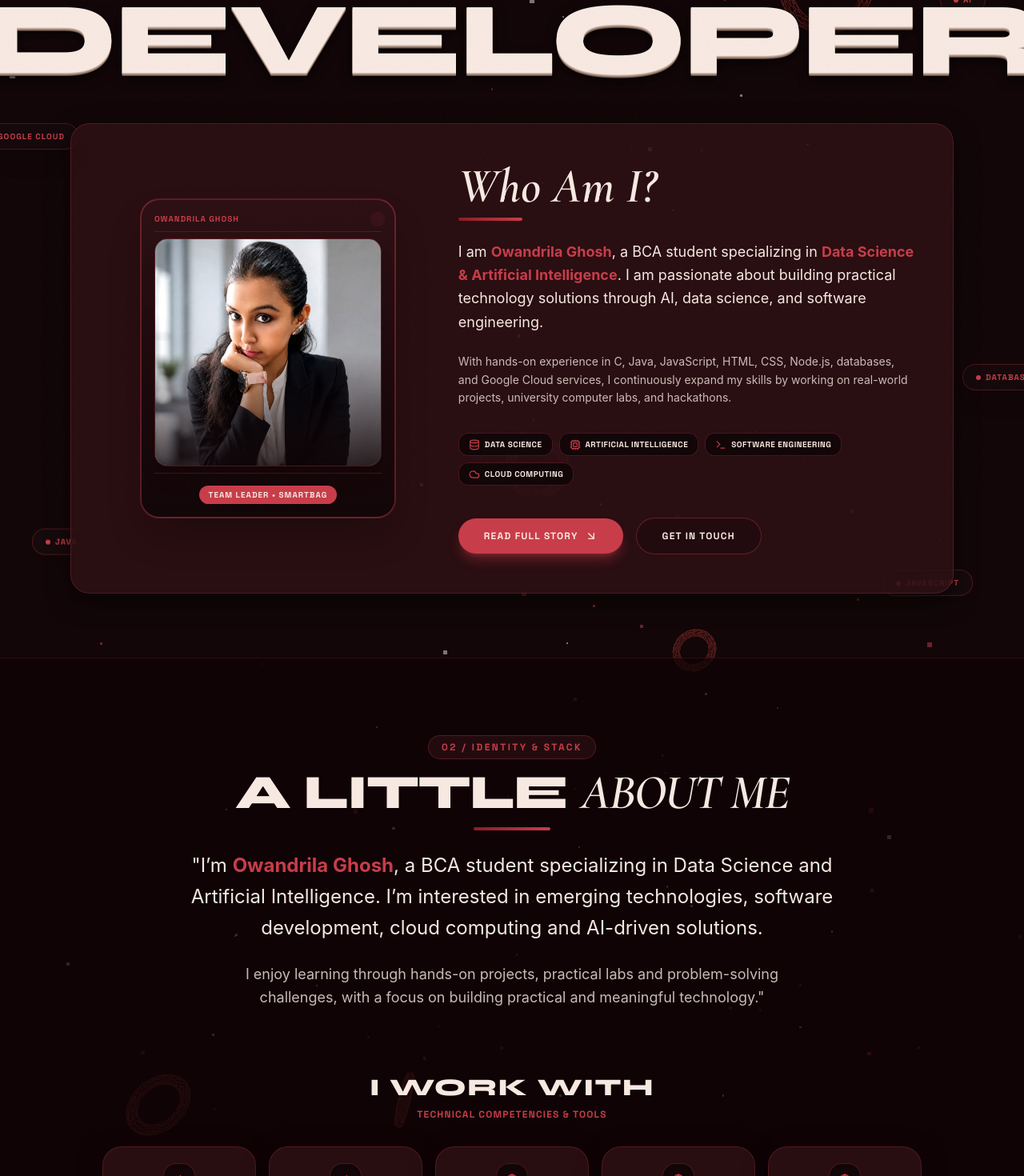
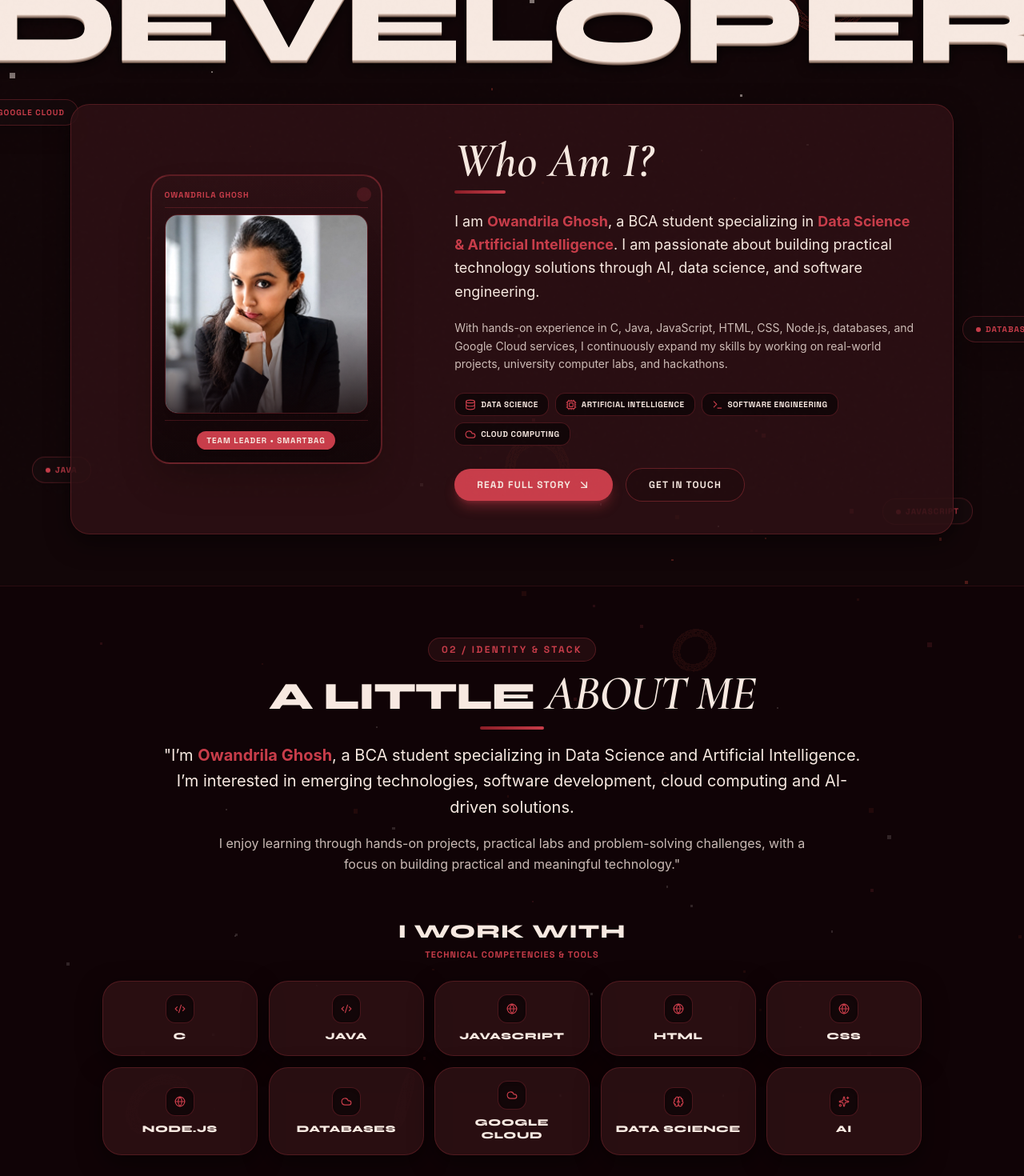
Before and after one commit to owandrila-codes/owandrila-ghosh, a React (Vite) app: page / in a window 1280 px wide. Shown: the part 180-1650 px from the top of the page at 80% size. Built offline with nearby package versions, Linux system fonts and the light colour scheme.

Commit message:
Optimize vertical spacing and section padding across all 5 main sections

```diff
--- a/src/components/About.tsx
+++ b/src/components/About.tsx
@@ -16,26 +16,26 @@ export default function About() {
   ];
 
   return (
-    <section id="about" className="py-24 relative z-10 border-t border-[rgba(200,61,74,0.15)] bg-[#100406]/70 overflow-hidden">
-      <div className="max-w-6xl mx-auto px-6 space-y-16">
+    <section id="about" className="py-16 relative z-10 border-t border-[rgba(200,61,74,0.15)] bg-[#100406]/70 overflow-hidden">
+      <div className="max-w-6xl mx-auto px-6 space-y-12">
 
         {/* Biography Block */}
-        <div className="max-w-4xl mx-auto text-center space-y-6">
+        <div className="max-w-4xl mx-auto text-center space-y-4">
           <motion.div
             initial={{ opacity: 0, y: 20 }}
             whileInView={{ opacity: 1, y: 0 }}
             viewport={{ once: true }}
-            className="space-y-3"
+            className="space-y-2.5"
           >
             <span className="font-grotesk text-xs font-bold tracking-[0.2em] text-[#c83d4a] uppercase bg-[#220b0e] px-4 py-1.5 rounded-full border border-[rgba(200,61,74,0.3)] inline-block">
               02 / IDENTITY &amp; STACK
             </span>
 
-            <h2 className="font-display font-black text-4xl sm:text-6xl text-[#f7e9e1] uppercase tracking-tight">
+            <h2 className="font-display font-black text-3xl sm:text-5xl text-[#f7e9e1] uppercase tracking-tight">
               A LITTLE <span className="font-serif-title italic text-[#c83d4a]">ABOUT ME</span>
             </h2>
 
-            <div className="w-24 h-1 bg-gradient-to-r from-[#8b1e27] to-[#c83d4a] mx-auto rounded-full" />
+            <div className="w-20 h-1 bg-gradient-to-r from-[#8b1e27] to-[#c83d4a] mx-auto rounded-full" />
           </motion.div>
 
           <motion.p
@@ -43,7 +43,7 @@ export default function About() {
             whileInView={{ opacity: 1, y: 0 }}
             viewport={{ once: true }}
             transition={{ duration: 0.6, delay: 0.2 }}
-            className="text-lg sm:text-2xl text-[#f7e9e1] leading-relaxed font-body"
+            className="text-base sm:text-xl text-[#f7e9e1] leading-relaxed font-body"
           >
             "I’m <strong className="text-[#c83d4a]">Owandrila Ghosh</strong>, a BCA student specializing in Data Science and Artificial Intelligence. I’m interested in emerging technologies, software development, cloud computing and AI-driven solutions.
           </motion.p>
@@ -53,39 +53,39 @@ export default function About() {
             whileInView={{ opacity: 1, y: 0 }}
             viewport={{ once: true }}
             transition={{ duration: 0.6, delay: 0.3 }}
-            className="text-base sm:text-lg text-[#f7e9e1]/80 leading-relaxed font-body max-w-3xl mx-auto"
+            className="text-xs sm:text-base text-[#f7e9e1]/80 leading-relaxed font-body max-w-3xl mx-auto"
           >
             I enjoy learning through hands-on projects, practical labs and problem-solving challenges, with a focus on building practical and meaningful technology."
           </motion.p>
         </div>
 
         {/* 3D Floating Skill Field Block */}
-        <div className="space-y-8 pt-4">
-          <div className="text-center space-y-2">
-            <h3 className="font-display font-black text-2xl sm:text-3xl text-[#f7e9e1] uppercase tracking-wider">
+        <div className="space-y-6 pt-2">
+          <div className="text-center space-y-1">
+            <h3 className="font-display font-black text-xl sm:text-2xl text-[#f7e9e1] uppercase tracking-wider">
               I WORK WITH
             </h3>
-            <p className="text-xs font-grotesk font-bold text-[#c83d4a] uppercase tracking-widest">
+            <p className="text-[11px] font-grotesk font-bold text-[#c83d4a] uppercase tracking-widest">
               TECHNICAL COMPETENCIES &amp; TOOLS
             </p>
           </div>
 
           {/* 3D Skill Grid / Floating Orbit Field */}
-          <div className="grid grid-cols-2 sm:grid-cols-3 md:grid-cols-5 gap-4 max-w-5xl mx-auto">
+          <div className="grid grid-cols-2 sm:grid-cols-3 md:grid-cols-5 gap-3.5 max-w-5xl mx-auto">
             {skillsList.map((skill, idx) => (
               <motion.div
                 key={skill.name}
                 initial={{ opacity: 0, scale: 0.8, y: 30 }}
                 whileInView={{ opacity: 1, scale: 1, y: 0 }}
                 viewport={{ once: true }}
-                transition={{ duration: 0.5, delay: idx * 0.08 }}
-                whileHover={{ y: -8, scale: 1.05 }}
-                className="reference-card p-5 flex flex-col items-center justify-center text-center space-y-2 group cursor-default"
+                transition={{ duration: 0.5, delay: idx * 0.06 }}
+                whileHover={{ y: -6, scale: 1.04 }}
+                className="reference-card p-4 flex flex-col items-center justify-center text-center space-y-2 group cursor-default"
               >
-                <div className="p-3 rounded-2xl bg-[#120608] border border-[rgba(200,61,74,0.3)] group-hover:border-[#c83d4a] transition-colors shadow-inner">
+                <div className="p-2.5 rounded-xl bg-[#120608] border border-[rgba(200,61,74,0.3)] group-hover:border-[#c83d4a] transition-colors shadow-inner">
                   {skill.icon}
                 </div>
-                <span className="font-display font-extrabold text-xs sm:text-sm text-[#f7e9e1] uppercase tracking-wider group-hover:text-[#c83d4a] transition-colors">
+                <span className="font-display font-extrabold text-xs text-[#f7e9e1] uppercase tracking-wider group-hover:text-[#c83d4a] transition-colors">
                   {skill.name}
                 </span>
               </motion.div>
--- a/src/components/Hero.tsx
+++ b/src/components/Hero.tsx
@@ -11,12 +11,12 @@ export default function Hero() {
   ];
 
   return (
-    <section id="hero" className="relative min-h-screen pt-32 pb-20 flex flex-col items-center justify-center overflow-hidden">
+    <section id="hero" className="relative min-h-screen pt-28 pb-16 flex flex-col items-center justify-center overflow-hidden">
       {/* 3D Floating Objects */}
       <FloatingObjects />
 
       {/* Top 3D Embossed Beveled Header */}
-      <div className="text-center relative z-20 space-y-2 mb-10 px-4">
+      <div className="text-center relative z-20 space-y-2 mb-8 px-4">
         <motion.span
           initial={{ opacity: 0, y: -10 }}
           animate={{ opacity: 1, y: 0 }}
@@ -38,7 +38,7 @@ export default function Hero() {
 
       {/* "Who Am I?" Section Container */}
       <div className="max-w-6xl mx-auto px-6 relative z-20 w-full">
-        <div className="reference-card p-8 sm:p-12 grid grid-cols-1 lg:grid-cols-12 gap-10 items-center">
+        <div className="reference-card p-6 sm:p-10 grid grid-cols-1 lg:grid-cols-12 gap-8 items-center">
 
           {/* Left Column: Real Portrait Image Frame */}
           <div className="lg:col-span-5 flex justify-center">
@@ -46,7 +46,7 @@ export default function Hero() {
               initial={{ opacity: 0, x: -40 }}
               animate={{ opacity: 1, x: 0 }}
               transition={{ duration: 0.8, delay: 0.3 }}
-              className="relative w-full max-w-[320px] aspect-[4/5] rounded-3xl overflow-hidden bg-gradient-to-b from-[#2d1014] to-[#120608] border-2 border-[rgba(200,61,74,0.4)] shadow-2xl p-4 flex flex-col justify-between group"
+              className="relative w-full max-w-[290px] aspect-[4/5] rounded-3xl overflow-hidden bg-gradient-to-b from-[#2d1014] to-[#120608] border-2 border-[rgba(200,61,74,0.4)] shadow-2xl p-4 flex flex-col justify-between group"
             >
               <div className="flex items-center justify-between border-b border-[rgba(200,61,74,0.25)] pb-2 mb-2 z-10">
                 <span className="font-grotesk text-[10px] font-bold text-[#c83d4a] tracking-widest uppercase">
@@ -65,7 +65,7 @@ export default function Hero() {
                 <div className="absolute inset-0 bg-gradient-to-t from-[#120608]/80 via-transparent to-transparent" />
               </div>
 
-              <div className="border-t border-[rgba(200,61,74,0.25)] pt-3 text-center mt-2 z-10">
+              <div className="border-t border-[rgba(200,61,74,0.25)] pt-2.5 text-center mt-2 z-10">
                 <span className="text-[10px] font-grotesk font-bold text-[#f7e9e1] tracking-widest uppercase bg-[#c83d4a] px-3 py-1 rounded-full shadow-md inline-block">
                   TEAM LEADER • SMARTBAG
                 </span>
@@ -74,17 +74,17 @@ export default function Hero() {
           </div>
 
           {/* Right Column: "Who Am I?" Text Content */}
-          <div className="lg:col-span-7 space-y-6">
+          <div className="lg:col-span-7 space-y-5">
             <motion.div
               initial={{ opacity: 0, y: 20 }}
               animate={{ opacity: 1, y: 0 }}
               transition={{ duration: 0.6, delay: 0.4 }}
-              className="space-y-2"
+              className="space-y-1.5"
             >
-              <h2 className="font-serif-title text-4xl sm:text-5xl text-[#f7e9e1] italic">
+              <h2 className="font-serif-title text-3xl sm:text-4xl lg:text-5xl text-[#f7e9e1] italic">
                 Who Am I?
               </h2>
-              <div className="w-20 h-1 bg-gradient-to-r from-[#8b1e27] to-[#c83d4a] rounded-full" />
+              <div className="w-16 h-1 bg-gradient-to-r from-[#8b1e27] to-[#c83d4a] rounded-full" />
             </motion.div>
 
             <motion.p
@@ -100,13 +100,13 @@ export default function Hero() {
               initial={{ opacity: 0, y: 20 }}
               animate={{ opacity: 1, y: 0 }}
               transition={{ duration: 0.6, delay: 0.6 }}
-              className="text-sm text-[#f7e9e1]/80 leading-relaxed font-body"
+              className="text-xs sm:text-sm text-[#f7e9e1]/80 leading-relaxed font-body"
             >
               With hands-on experience in C, Java, JavaScript, HTML, CSS, Node.js, databases, and Google Cloud services, I continuously expand my skills by working on real-world projects, university computer labs, and hackathons.
             </motion.p>
 
             {/* Badges Grid */}
-            <div className="flex flex-wrap gap-2 pt-2">
+            <div className="flex flex-wrap gap-2 pt-1">
               {metadataBadges.map((b) => (
                 <div key={b.label} className="inline-flex items-center gap-1.5 px-3 py-1.5 rounded-xl bg-[#120608] border border-[rgba(200,61,74,0.3)] text-[10px] font-grotesk font-bold text-[#f7e9e1] tracking-wider">
                   {b.icon}
@@ -120,11 +120,11 @@ export default function Hero() {
               initial={{ opacity: 0, y: 20 }}
               animate={{ opacity: 1, y: 0 }}
               transition={{ duration: 0.6, delay: 0.7 }}
-              className="flex flex-wrap items-center gap-4 pt-4"
+              className="flex flex-wrap items-center gap-4 pt-2"
             >
               <a
                 href="#about"
-                className="px-8 py-3.5 rounded-full bg-[#c83d4a] hover:bg-[#8b1e27] text-[#f7e9e1] font-grotesk font-bold text-xs uppercase tracking-widest transition-all shadow-lg shadow-[#c83d4a]/40 flex items-center gap-2"
+                className="px-7 py-3 rounded-full bg-[#c83d4a] hover:bg-[#8b1e27] text-[#f7e9e1] font-grotesk font-bold text-xs uppercase tracking-widest transition-all shadow-lg shadow-[#c83d4a]/40 flex items-center gap-2"
               >
                 <span>Read Full Story</span>
                 <ArrowDownRight className="w-4 h-4" />
@@ -132,7 +132,7 @@ export default function Hero() {
 
               <a
                 href="#contact"
-                className="px-8 py-3.5 rounded-full bg-[#220b0e] hover:bg-[#2d1014] text-[#f7e9e1] font-grotesk font-bold text-xs uppercase tracking-widest transition-all border border-[rgba(200,61,74,0.4)]"
+                className="px-7 py-3 rounded-full bg-[#220b0e] hover:bg-[#2d1014] text-[#f7e9e1] font-grotesk font-bold text-xs uppercase tracking-widest transition-all border border-[rgba(200,61,74,0.4)]"
               >
                 Get In Touch
               </a>
--- a/src/components/Journey.tsx
+++ b/src/components/Journey.tsx
@@ -8,67 +8,67 @@ export default function Journey() {
       title: 'BCA',
       subtitle: 'Data Science & Artificial Intelligence',
       desc: 'Pursuing degree specializing in ML logic, dataset analytics, and computer science.',
-      icon: <GraduationCap className="w-6 h-6 text-[#c83d4a]" />,
+      icon: <GraduationCap className="w-5 h-5 text-[#c83d4a]" />,
     },
     {
       num: '02',
       title: 'SMARTBAG',
       subtitle: 'Team Leader',
       desc: 'Led SmartBag innovation project team, mastering planning, teamwork and presentation.',
-      icon: <Users className="w-6 h-6 text-[#c83d4a]" />,
+      icon: <Users className="w-5 h-5 text-[#c83d4a]" />,
     },
     {
       num: '03',
       title: 'NOW',
       subtitle: 'Exploring AI, Data, Software & Cloud',
       desc: 'Developing technical capabilities across GCP, Node.js, databases and AI tools.',
-      icon: <Sparkles className="w-6 h-6 text-[#c83d4a]" />,
+      icon: <Sparkles className="w-5 h-5 text-[#c83d4a]" />,
     },
   ];
 
   return (
-    <section id="experience" className="py-24 relative z-10 border-t border-[rgba(200,61,74,0.15)] bg-[#100406]/60">
-      <div className="max-w-6xl mx-auto px-6 space-y-12">
+    <section id="experience" className="py-16 relative z-10 border-t border-[rgba(200,61,74,0.15)] bg-[#100406]/60">
+      <div className="max-w-6xl mx-auto px-6 space-y-8">
         {/* Section Header */}
         <div className="text-center space-y-2">
           <span className="font-grotesk text-xs font-bold tracking-[0.2em] text-[#c83d4a] uppercase bg-[#220b0e] px-4 py-1.5 rounded-full border border-[rgba(200,61,74,0.3)] inline-block">
             04 / TIMELINE &amp; MILESTONES
           </span>
 
-          <h2 className="font-display font-black text-4xl sm:text-6xl text-[#f7e9e1] uppercase tracking-tight">
+          <h2 className="font-display font-black text-3xl sm:text-5xl text-[#f7e9e1] uppercase tracking-tight">
             MY <span className="font-serif-title italic text-[#c83d4a]">JOURNEY</span>
           </h2>
 
-          <div className="w-20 h-1 bg-gradient-to-r from-[#8b1e27] to-[#c83d4a] mx-auto rounded-full" />
+          <div className="w-16 h-1 bg-gradient-to-r from-[#8b1e27] to-[#c83d4a] mx-auto rounded-full" />
         </div>
 
         {/* Compact 3-Step Horizontal Timeline Grid */}
-        <div className="grid grid-cols-1 md:grid-cols-3 gap-6 max-w-5xl mx-auto">
+        <div className="grid grid-cols-1 md:grid-cols-3 gap-5 max-w-5xl mx-auto">
           {milestones.map((item, idx) => (
             <motion.div
               key={item.num}
               initial={{ opacity: 0, y: 30 }}
               whileInView={{ opacity: 1, y: 0 }}
               viewport={{ once: true }}
-              transition={{ duration: 0.5, delay: idx * 0.15 }}
-              whileHover={{ y: -8, scale: 1.02 }}
-              className="reference-card p-8 flex flex-col justify-between space-y-6 relative overflow-hidden group"
+              transition={{ duration: 0.5, delay: idx * 0.12 }}
+              whileHover={{ y: -6, scale: 1.02 }}
+              className="reference-card p-6 flex flex-col justify-between space-y-5 relative overflow-hidden group"
             >
-              <div className="flex items-center justify-between border-b border-[rgba(200,61,74,0.2)] pb-4">
-                <span className="font-display font-black text-4xl text-[#f7e9e1] group-hover:text-[#c83d4a] transition-colors">
+              <div className="flex items-center justify-between border-b border-[rgba(200,61,74,0.2)] pb-3">
+                <span className="font-display font-black text-3xl text-[#f7e9e1] group-hover:text-[#c83d4a] transition-colors">
                   {item.num}
                 </span>
-                <div className="p-3 rounded-2xl bg-[#120608] border border-[rgba(200,61,74,0.3)] shadow-inner">
+                <div className="p-2.5 rounded-2xl bg-[#120608] border border-[rgba(200,61,74,0.3)] shadow-inner">
                   {item.icon}
                 </div>
               </div>
 
-              <div className="space-y-2 my-auto">
-                <h3 className="font-display font-extrabold text-2xl text-[#f7e9e1] uppercase tracking-wider">
+              <div className="space-y-1.5 my-auto">
+                <h3 className="font-display font-extrabold text-xl text-[#f7e9e1] uppercase tracking-wider">
                   {item.title}
                 </h3>
 
-                <div className="font-serif-title text-sm text-[#c83d4a] italic">
+                <div className="font-serif-title text-xs text-[#c83d4a] italic">
                   {item.subtitle}
                 </div>
 
@@ -77,7 +77,7 @@ export default function Journey() {
                 </p>
               </div>
 
-              <div className="text-[10px] font-grotesk font-bold text-[#c83d4a] tracking-widest uppercase border-t border-[rgba(200,61,74,0.2)] pt-3">
+              <div className="text-[10px] font-grotesk font-bold text-[#c83d4a] tracking-widest uppercase border-t border-[rgba(200,61,74,0.2)] pt-2.5">
                 MILESTONE 0{idx + 1}
               </div>
             </motion.div>
```
Also changed, not shown: src/components/Contact.tsx (+23 -23 lines).
